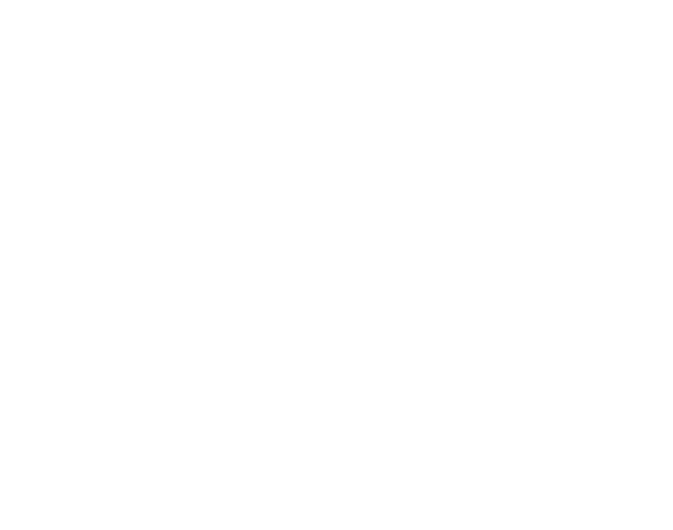
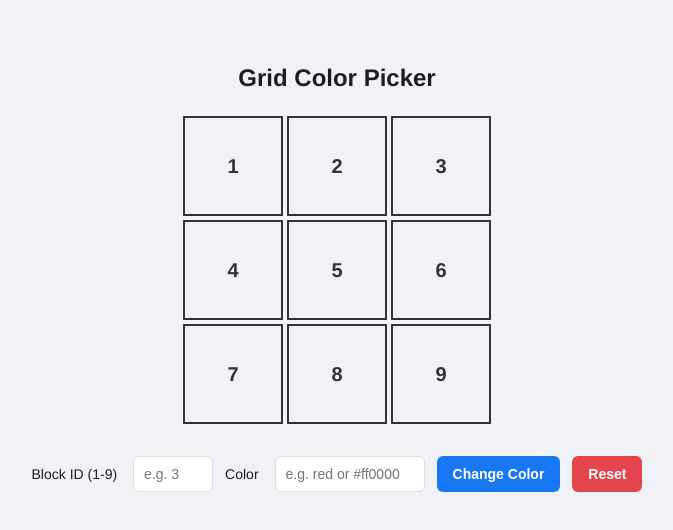
Before and after one commit to acciojob/Replit-Asian-Paints-SHAIKADIL522, a website: page main.html in a window 1280 px wide. Shown: the whole page, without its empty margins (303-976 px from the left). Drawn offline with Linux system fonts and the light colour scheme.

Commit message:
created a submission

```diff
--- a/main.html
+++ b/main.html
@@ -8,6 +8,34 @@
 
 <body>
 	<!-- the entire body must be written by student -->
+
+	<main class="page">
+		<h1>Grid Color Picker</h1>
+
+		<div id="grid-container">
+			<div class="grid-item" id="1">1</div>
+			<div class="grid-item" id="2">2</div>
+			<div class="grid-item" id="3">3</div>
+			<div class="grid-item" id="4">4</div>
+			<div class="grid-item" id="5">5</div>
+			<div class="grid-item" id="6">6</div>
+			<div class="grid-item" id="7">7</div>
+			<div class="grid-item" id="8">8</div>
+			<div class="grid-item" id="9">9</div>
+		</div>
+
+		<form id="controls">
+			<label for="block_id">Block ID (1-9)</label>
+			<input type="number" id="block_id" min="1" max="9" placeholder="e.g. 3" />
+
+			<label for="colour_id">Color</label>
+			<input type="text" id="colour_id" placeholder="e.g. red or #ff0000" />
+
+			<button type="button" id="change_button">Change Color</button>
+			<button type="button" id="Reset">Reset</button>
+		</form>
+	</main>
+
     <script type="text/javascript" src="./script.js">
 </script>
 
--- a/script.js
+++ b/script.js
@@ -1 +1,44 @@
 //your JS code here. If required.
+const gridItems = document.querySelectorAll('.grid-item');
+const blockIdInput = document.getElementById('block_id');
+const colourIdInput = document.getElementById('colour_id');
+const changeButton = document.getElementById('change_button');
+const resetButton = document.getElementById('Reset');
+
+function clearAllBlocks() {
+  gridItems.forEach((item) => {
+    item.style.backgroundColor = 'transparent';
+  });
+}
+
+function changeColor() {
+  const blockId = blockIdInput.value.trim();
+  const color = colourIdInput.value.trim();
+
+  // Always clear every block first, so only one is ever "painted"
+  // at a time — matches the reset-before-repaint behavior.
+  clearAllBlocks();
+
+  if (!blockId || !color) {
+    alert('Please enter both a block ID (1-9) and a color.');
+    return;
+  }
+
+  const targetBlock = document.getElementById(blockId);
+
+  if (!targetBlock || !targetBlock.classList.contains('grid-item')) {
+    alert('Block ID must be a number from 1 to 9.');
+    return;
+  }
+
+  targetBlock.style.backgroundColor = color;
+}
+
+function resetGrid() {
+  clearAllBlocks();
+  blockIdInput.value = '';
+  colourIdInput.value = '';
+}
+
+changeButton.addEventListener('click', changeColor);
+resetButton.addEventListener('click', resetGrid);
--- a/styles.css
+++ b/styles.css
@@ -1 +1,101 @@
 /*  your css code here. If applicable */
+* {
+  box-sizing: border-box;
+}
+
+body {
+  font-family: Helvetica, Arial, sans-serif;
+  background-color: #f0f2f5;
+  color: #1c1e21;
+  display: flex;
+  justify-content: center;
+  padding: 40px 20px;
+}
+
+.page {
+  text-align: center;
+}
+
+h1 {
+  margin-bottom: 24px;
+  font-size: 24px;
+}
+
+#grid-container {
+  display: grid;
+  grid-template-columns: repeat(3, 100px);
+  grid-template-rows: repeat(3, 100px);
+  gap: 4px;
+  margin: 0 auto 32px;
+  width: fit-content;
+}
+
+.grid-item {
+  width: 100px;
+  height: 100px;
+  background-color: transparent;
+  border: 2px solid #333;
+  display: flex;
+  align-items: center;
+  justify-content: center;
+  font-size: 20px;
+  font-weight: 700;
+  color: #333;
+  transition: background-color 0.2s ease;
+}
+
+#controls {
+  display: flex;
+  flex-wrap: wrap;
+  gap: 12px;
+  align-items: center;
+  justify-content: center;
+}
+
+#controls label {
+  font-size: 14px;
+  margin-right: 4px;
+}
+
+#controls input {
+  height: 36px;
+  border: 1px solid #dddfe2;
+  border-radius: 6px;
+  padding: 0 10px;
+  font-size: 14px;
+}
+
+#block_id {
+  width: 80px;
+}
+
+#colour_id {
+  width: 150px;
+}
+
+#controls button {
+  height: 36px;
+  padding: 0 16px;
+  border: none;
+  border-radius: 6px;
+  font-size: 14px;
+  font-weight: 700;
+  cursor: pointer;
+  color: #fff;
+}
+
+#change_button {
+  background-color: #1877f2;
+}
+
+#change_button:hover {
+  background-color: #166fe5;
+}
+
+#Reset {
+  background-color: #e4444c;
+}
+
+#Reset:hover {
+  background-color: #cc3940;
+}
```
